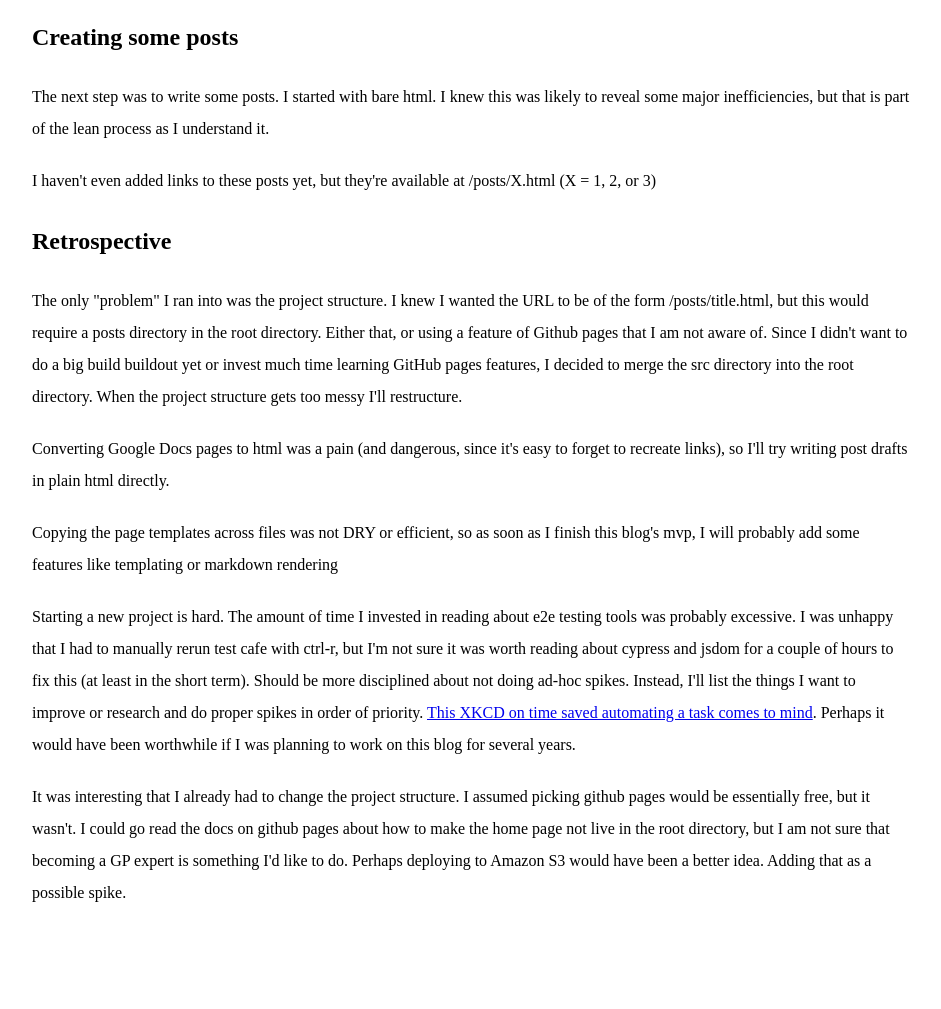
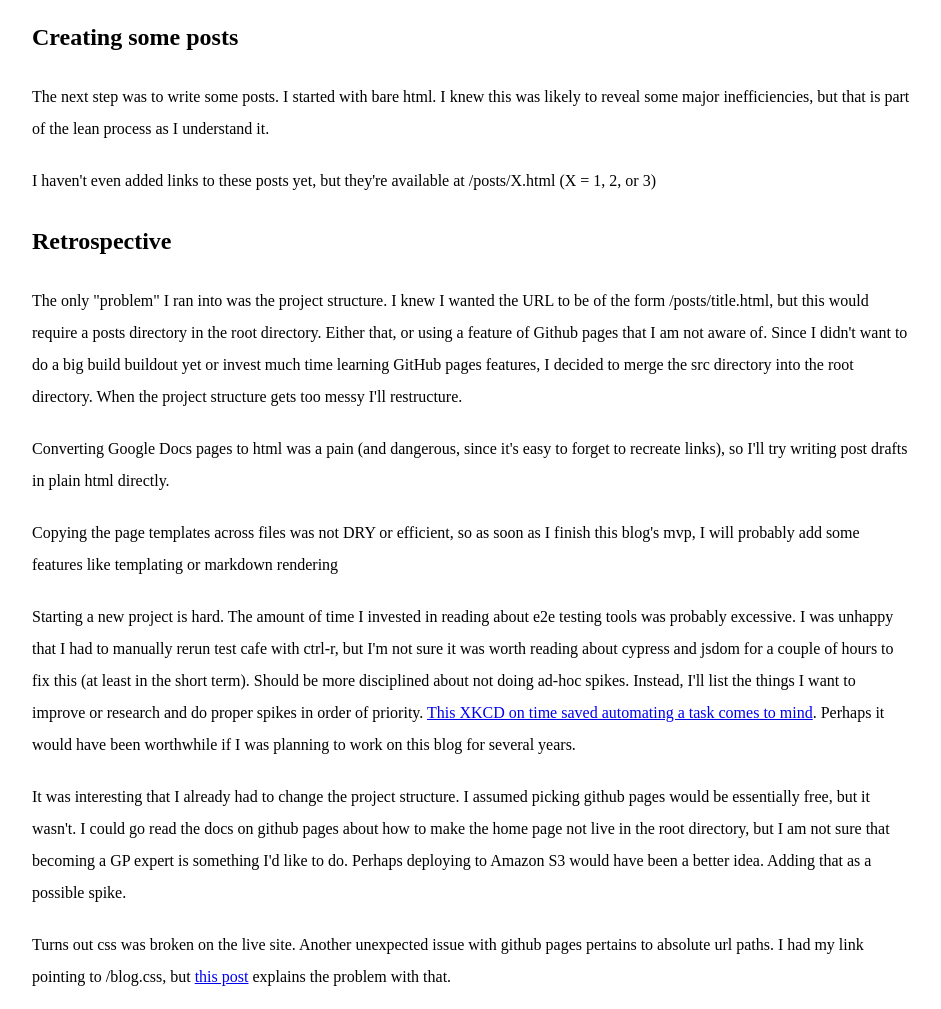
Before and after one commit to alexmiddeleer/agile-blog, a plain HTML site: page posts/3.html in a window 1280 px wide. Shown: the part 82-1091 px from the top of the page, without its empty margins (168-1109 px from the left). Before the commit the page ends 1007 px from the top, so only its background shows below. Drawn offline with Linux system fonts and the light colour scheme.

Commit message:
Update posts retro

```diff
--- a/posts/3.html
+++ b/posts/3.html
@@ -26,6 +26,8 @@
       </p>
 
       <p>It was interesting that I already had to change the project structure. I assumed picking github pages would be essentially free, but it wasn't. I could go read the docs on github pages about how to make the home page not live in the root directory, but I am not sure that becoming a GP expert is something I'd like to do. Perhaps deploying to Amazon S3 would have been a better idea. Adding that as a possible spike.</p>
+
+      <p>Turns out css was broken on the live site. Another unexpected issue with github pages pertains to absolute url paths. I had my link pointing to /blog.css, but <a href="https://stackoverflow.com/a/52003059/752916">this post</a> explains the problem with that.</p>
     </article>
   </body>
 </html>
```
